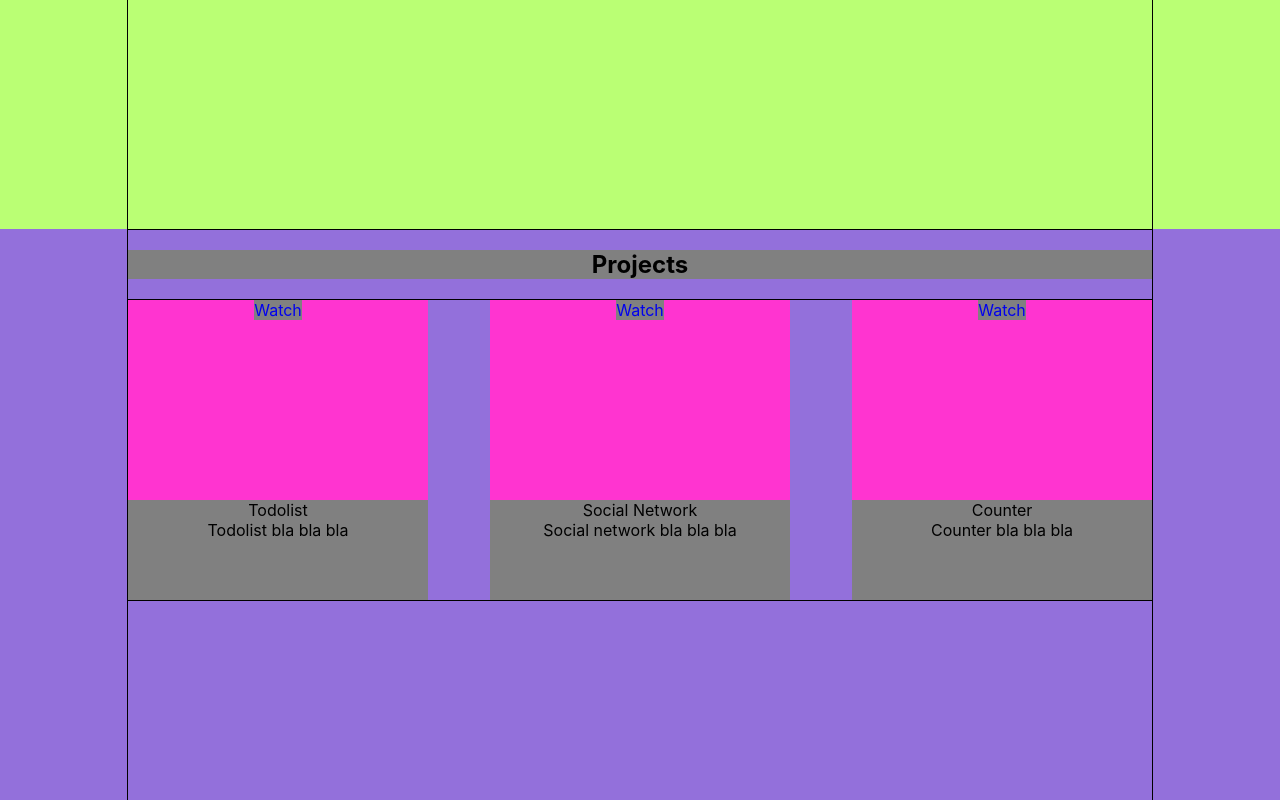
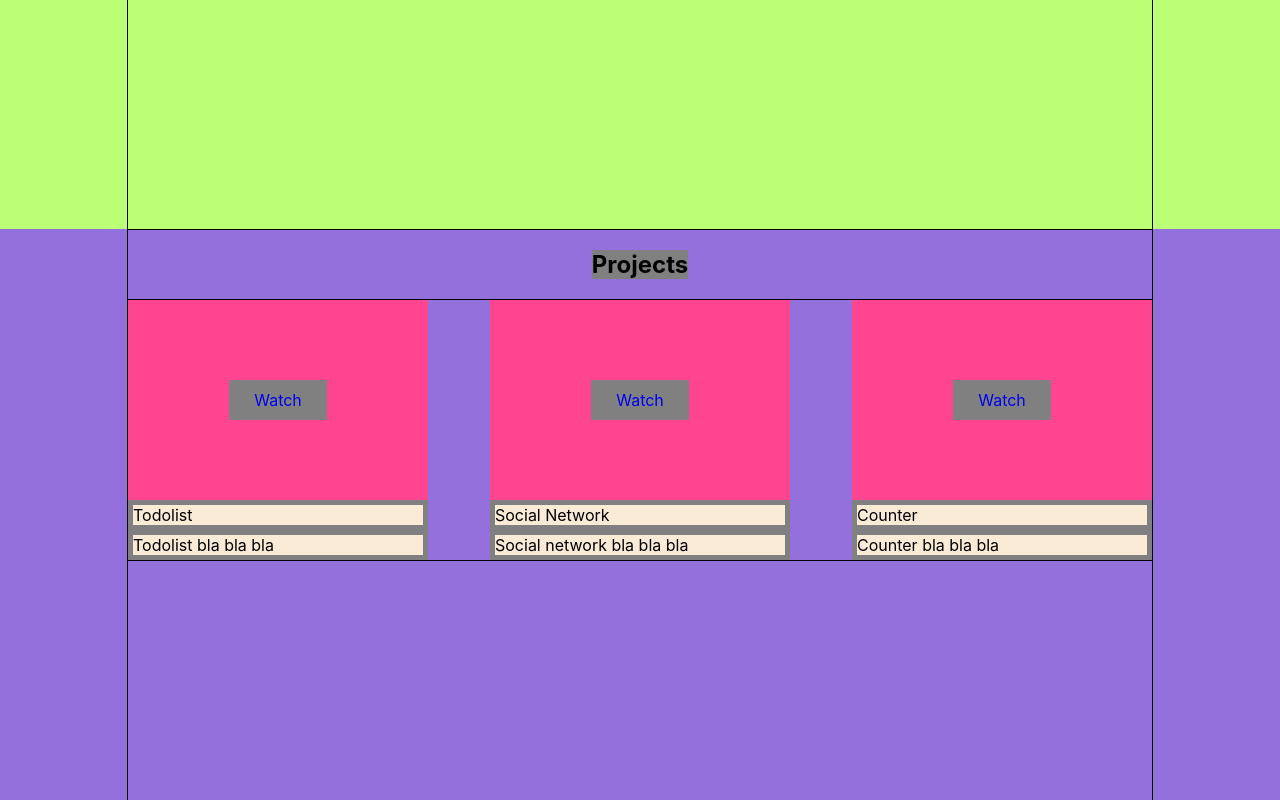
Before and after one commit to IvanMinets/portfolio, a React (Create React App) app: page / in a window 1280 px wide. Shown: the part 1451-2251 px from the top of the page. Built offline with nearby package versions, Linux system fonts and the light colour scheme.

Commit message:
css updates

```diff
--- a/src/projects/Projects.module.css
+++ b/src/projects/Projects.module.css
@@ -12,7 +12,6 @@
     display: flex;
     justify-content: center;
     background-color: grey;
-    width: 100%;
 }
 
 .projects {
--- a/src/projects/project/project.module.css
+++ b/src/projects/project/project.module.css
@@ -1,20 +1,34 @@
 .project {
     width: 300px;
-    height: 300px;
     background-color: grey;
     display: flex;
     flex-direction: column;
-    align-items: center;
-    text-align: center;
 }
 
 .imgContainer {
     width: 100%;
     height: 200px;
-    background-color: #ff34d0;
+    background-color: #ff4490;
+    display: flex;
+    align-items: center;
+    justify-content: center;
+    background-size: cover;
+    /*background: url("https://encrypted-tbn0.gstatic.com/images?q=tbn:ANd9GcSsaOpOGyiS-byWXEOsEwiKha8aA0lmeG1Aua-f_NZ-&s");*/
+    /*background-position: center;*/
 }
 
 .button {
     text-decoration: none;
     background-color: grey;
+    padding: 10px 25px;
 }
+
+.title {
+    background-color: antiquewhite;
+    margin: 5px;
+}
+
+.description {
+    background-color: antiquewhite;
+    margin: 5px;
+}
--- a/src/projects/project/project.tsx
+++ b/src/projects/project/project.tsx
@@ -13,8 +13,8 @@ const Project = (props: ProjectPropsType) => {
             <div className={styles.imgContainer}>
                 <a href="#" className={styles.button}>Watch</a>
             </div>
-            <div>{props.title}</div>
-            <span className={''}>{props.description}</span>
+            <div className={styles.title}>{props.title}</div>
+            <span className={styles.description}>{props.description}</span>
         </div>
     );
 };
--- a/src/skills/Skills.module.css
+++ b/src/skills/Skills.module.css
@@ -9,8 +9,9 @@
     justify-content: flex-start;
 }
 .title {
+    display: flex;
+    justify-content: center;
     background-color: grey;
-    width: 100%;
 }
 .skills {
     border: 1px solid;
```
